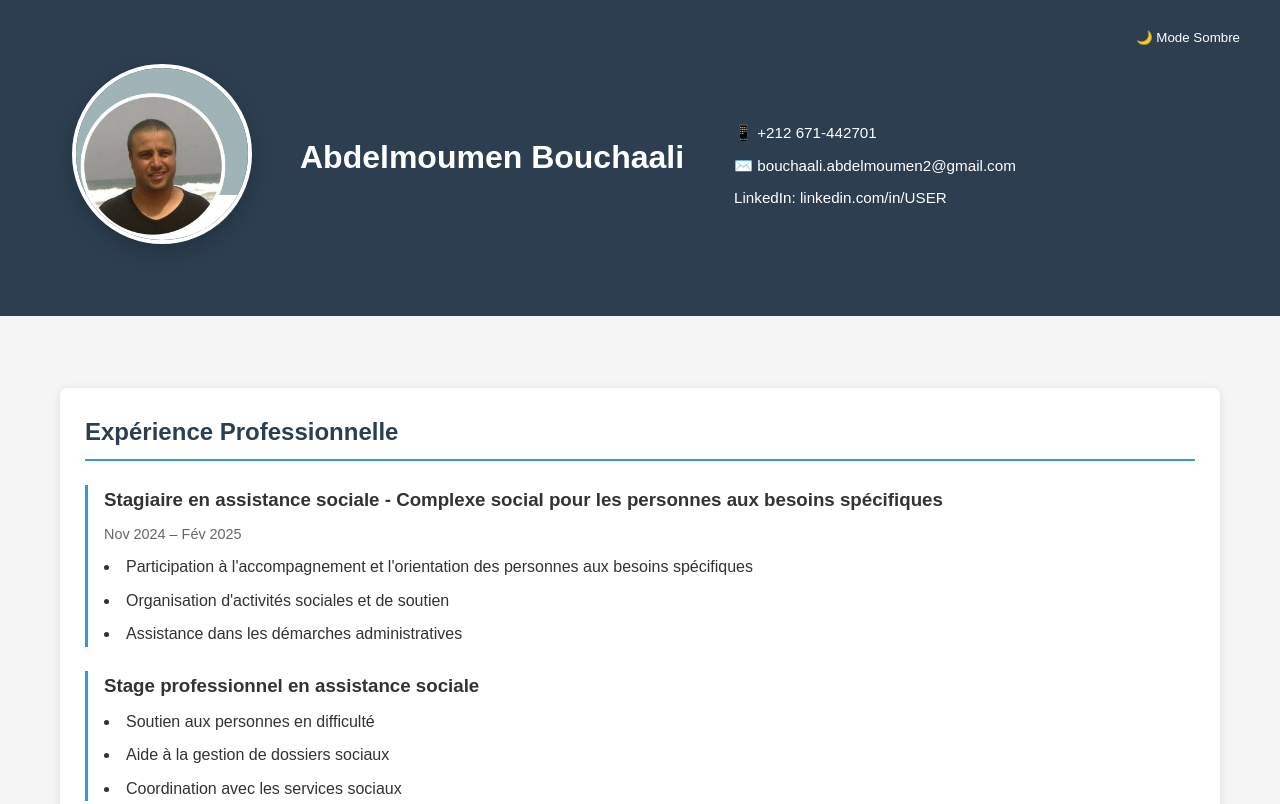
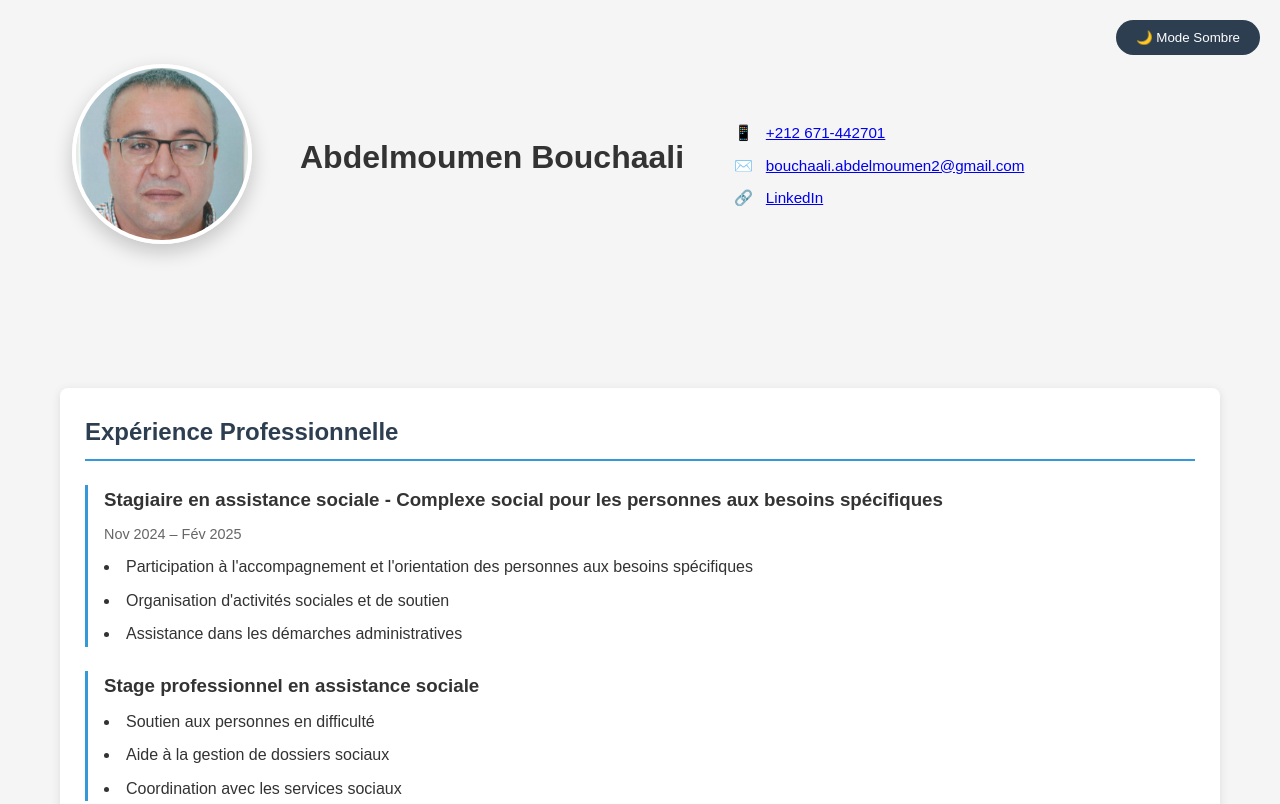
Before and after one commit to MED-ZAIN/portfolio-bouchaali-elmoumen, a plain HTML site: page index.html in a window 1280 px wide. Shown: the top 804 px of the page. Drawn offline with Linux system fonts and the light colour scheme.

Commit message:
pdate image

```diff
--- a/index.html
+++ b/index.html
@@ -11,15 +11,16 @@
 
         <div class="header-content">
             <div class="profile-container">
-                <img src="image1.jpg" alt="Photo Abdelmoumen Bouchaali" class="profile-img">
+                <img src="image1.jpeg" alt="Photo Abdelmoumen Bouchaali" class="profile-img">
             </div>
 
         <h1>Abdelmoumen Bouchaali</h1>
         <div class="contact-info">
-            <p>📱 +212 671-442701 </p>
-            <p> ✉️ bouchaali.abdelmoumen2@gmail.com</p>
-            <p>LinkedIn: linkedin.com/in/USER</p>
+            <p>📱 <a href="tel:+212671442701">+212 671-442701</a></p>
+            <p>✉️ <a href="mailto:bouchaali.abdelmoumen2@gmail.com">bouchaali.abdelmoumen2@gmail.com</a></p>
+            <p>🔗 <a href="https://www.linkedin.com/in/abdelmoumen-bouchaali-7a26b3169" target="_blank">LinkedIn</a></p>
         </div>
+
     </header>
 
     <div class="container">
--- a/styles.css
+++ b/styles.css
@@ -18,8 +18,8 @@ body {
 }
 
 header {
-    background-color: #2c3e50;
-    color: white;
+    background-color:linear-gradient(90deg, #79bfed, #9b59b6);
+
     padding: 2rem;
     text-align: center;
     margin-bottom: 2rem;
```
Also changed, not shown: image1.jpeg (added), image1.jpg (deleted).
